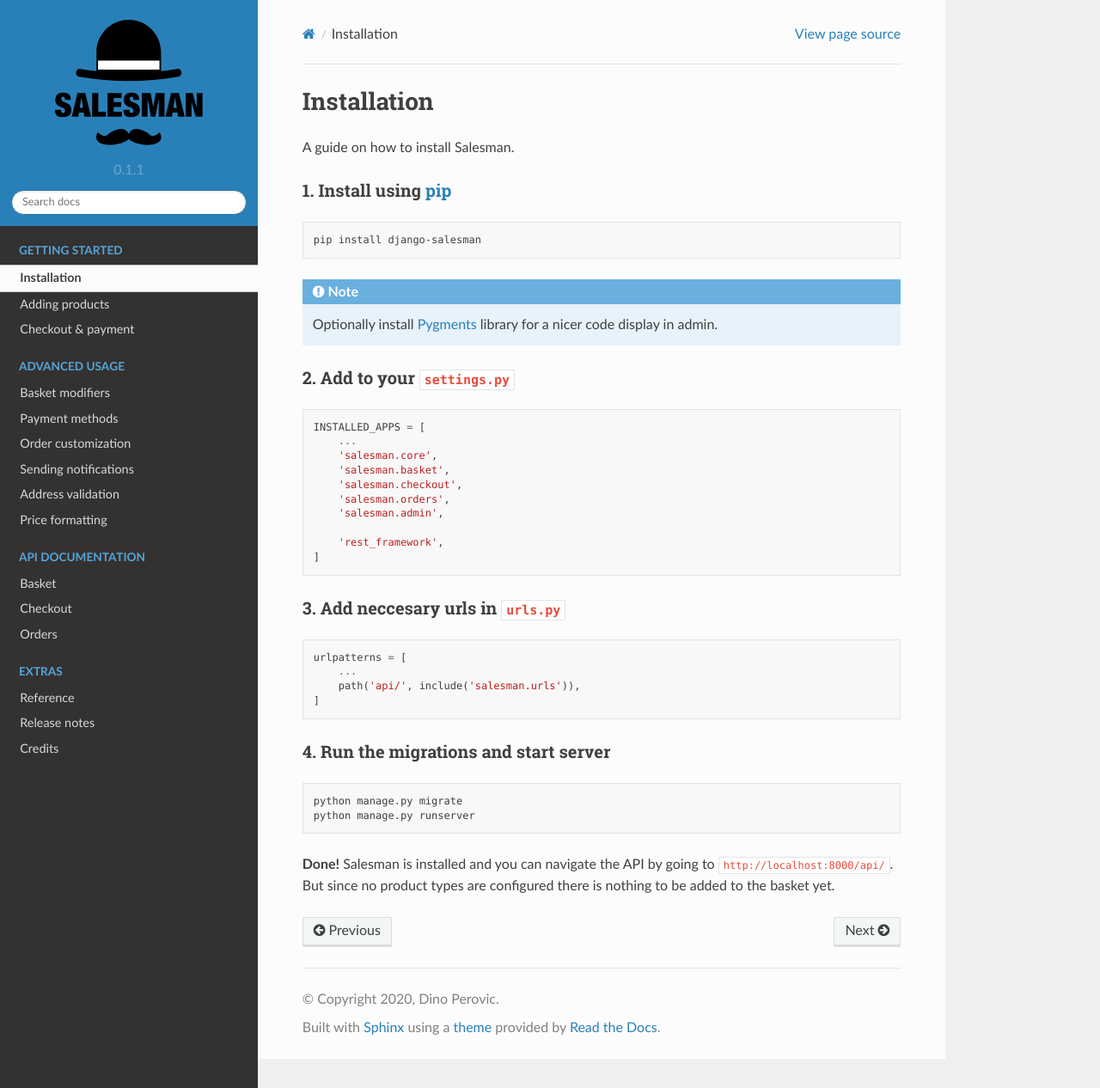
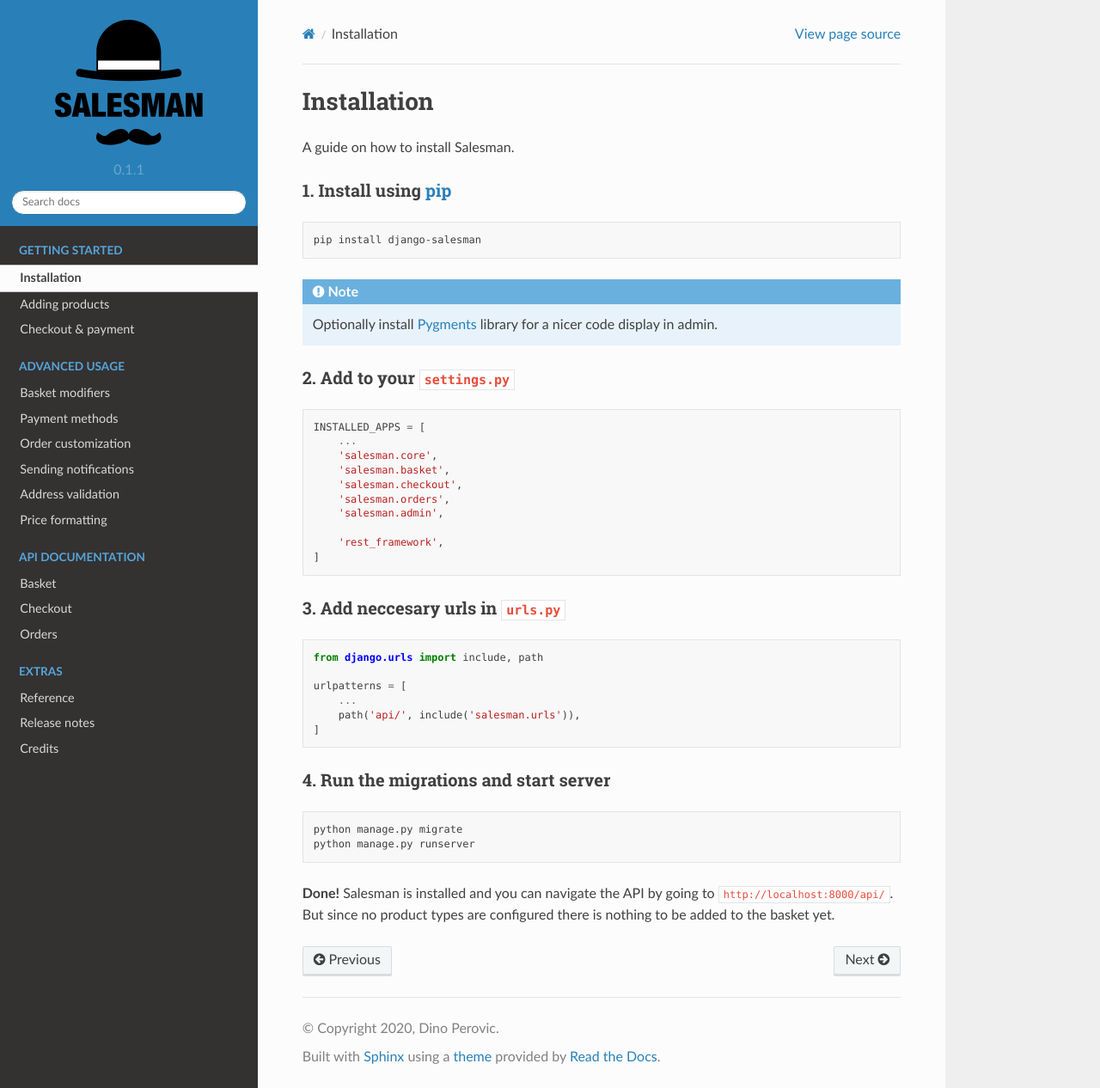
Before and after one commit to mykhailo27/django-salesman, a Sphinx documentation site: the page built from docs/installation.rst, in a window 1280 px wide and 1266 px high. Shown: the whole window at 86% size. Built offline with Sphinx 7.4.7 and the Read the Docs theme 2.0.0, drawn with Linux system fonts in a browser that asks for light colours.

Commit message:
Update installation.rst

```diff
--- a/docs/installation.rst
+++ b/docs/installation.rst
@@ -41,6 +41,8 @@ A guide on how to install Salesman.
 
 .. code:: python
 
+    from django.urls import include, path
+
     urlpatterns = [
         ...
         path('api/', include('salesman.urls')),
```
